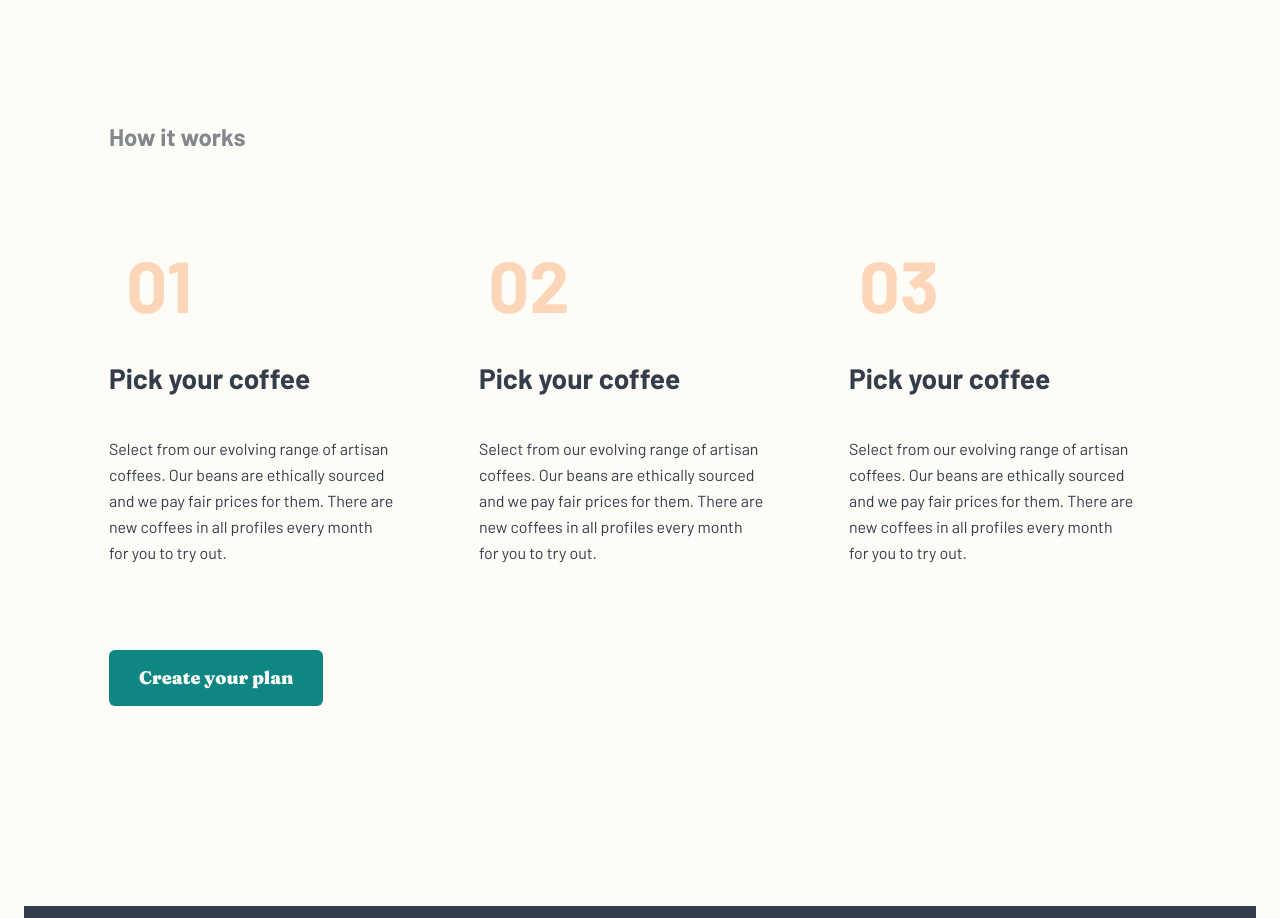
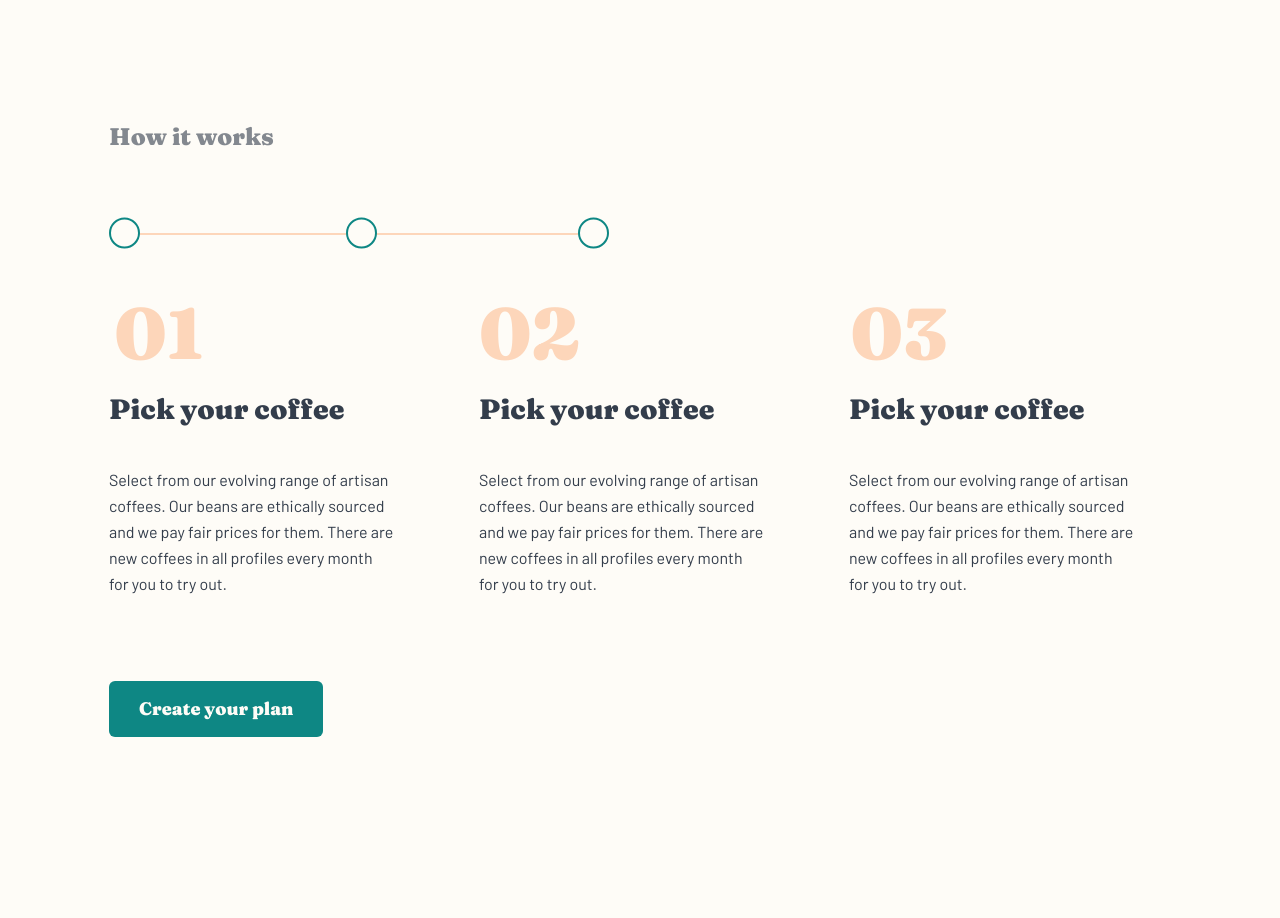
Before and after one commit to asrorkhujar/coffeeroasters-mobilefirst, a plain HTML site: page index.html in a window 1280 px wide. Shown: the part 2160-3078 px from the top of the page. Drawn offline with Linux system fonts and the light colour scheme.

Commit message:
add rings to work section

```diff
--- a/css/styles.css
+++ b/css/styles.css
@@ -408,7 +408,7 @@ margin-bottom: 13px;
   font-weight: 900;
   font-size: 24px;
   line-height: 32px;
-  font-family: var(--secondary-font);
+  font-family: var(--font-family-fancy);
   color: var(--grey);
   text-align: center;
 }
@@ -421,7 +421,7 @@ margin-bottom: 13px;
   counter-reset: steps;
 }
 
-.work-proces__item {
+.work-process__item {
   display: flex;
   flex-direction: column;
   align-items: center;
@@ -429,15 +429,15 @@ margin-bottom: 13px;
   counter-increment: steps;
 }
 
-.work-proces__item:not(:last-child){
+.work-process__item:not(:last-child){
   margin-bottom: 56px;
 }
 
-.work-proces__item::before {
+.work-process__item::before {
   width: 100px;
   margin-bottom: 24px;
   content: '0'  counter(steps);
-  font-family: var(--secondary-font);
+  font-family: var(--font-family-fancy);
   font-weight: 900;
   font-size: 72px;
   line-height: 72px;
@@ -450,7 +450,7 @@ margin-bottom: 13px;
 .item-process__heading {
   margin-top: 0;
   margin-bottom: 24px;
-  font-family: var(--secondary-font);
+  font-family: var(--font-family-fancy);
   color: var(--dark-grey-blue);
   font-weight: 900;
   font-size: 28px;
@@ -609,6 +609,12 @@ justify-content: center;
 
   .item-collection__img{
     margin-bottom: 0;
+  }
+
+
+  .item-work-process {
+    padding-left: 30px;
+    padding-right: 30px;
   }
 }
 
@@ -786,37 +792,37 @@ justify-content: center;
   line-height: 32px;
 }
 
-.work-process__circles{
+.work-process__rings{
   position: relative;
   margin-bottom: 62px;
   width: 500px;
   height: 2px ;
-  background-color: #FDD6BA;
+  background-color: var(--pale-orange);
   z-index: 1;
 }
 
-.work-process__circle{
+.work-process__ring{
   position: absolute;
   display: inline-block;
   width: 31px;
   height: 31px;
   border-radius: 50%;
-  border: 2px solid #0E8784;
+  border: 2px solid var(--dark-cyan) ;
   transform: translateY(-50%);
   z-index: 1;
-  background-color: var(--light-grey-bg);
+  background-color: var(--light-cream);
  }
 
 
- .work-process__circle--start{
+ .work-process__ring--first{
    left: 0;
  }
- .work-process__circle--middle{
+ .work-process__ring--second{
   left: calc(50% + -13px);
 
  }
 
- .work-process__circle--end{
+ .work-process__ring--last{
   right: 0;
 
  }
@@ -828,19 +834,17 @@ justify-content: center;
 
 }
 
-.work-proces__item{
+.work-process__item{
+  position: relative;
+  z-index: 1;
   width: 225px;
   justify-content: start;
   text-align: left;
   align-items: start;
 }
 
-.work-proces__item::before{
-  margin-bottom: 42px;
 
-}
-
-.work-proces__item:not(:last-child){
+.work-process__item:not(:last-child){
   margin-right: 10px;
   margin-bottom: 0;
 }
@@ -1042,7 +1046,8 @@ align-items: center;
 
  }
  .work-process__heading{
-   margin-bottom: 95px;
+  margin-top: 0;
+  margin-bottom: 80px;
  }
 
 
@@ -1050,10 +1055,10 @@ align-items: center;
    margin-bottom: 84px;
  }
 
- .work-proces__item{
+ .work-process__item{
    width: 285px;
  }
-.work-proces__item:not(:last-child){
+.work-process__item:not(:last-child){
   margin-right: 85px;
 }
 
--- a/index.html
+++ b/index.html
@@ -114,21 +114,25 @@
 <!-- HOW IT WORKS -->
 <section class="work-process">
   <h2 class="work-process__heading">How it works</h2>
-
+  <div class="work-process__rings">
+    <span class="work-process__ring work-process__ring--first"></span>
+    <span class="work-process__ring work-process__ring--second"></span>
+    <span class="work-process__ring work-process__ring--last"></span>
+  </div>
   <ol class="work-process__list">
-    <li class="work-proces__item item-process">
+    <li class="work-process__item item-process">
       <div class="item-process__box">
         <h3 class="item-process__heading">Pick your coffee</h3>
         <p class="item-process__info">Select from our evolving range of artisan coffees. Our beans are ethically sourced and we pay fair prices for them. There are new coffees in all profiles every month for you to try out.</p>
       </div>
     </li>
-    <li class="work-proces__item item-process">
+    <li class="work-process__item item-process">
       <div class="item-process__box">
         <h3 class="item-process__heading">Pick your coffee</h3>
         <p class="item-process__info">Select from our evolving range of artisan coffees. Our beans are ethically sourced and we pay fair prices for them. There are new coffees in all profiles every month for you to try out.</p>
       </div>
     </li>
-    <li class="work-proces__item item-process">
+    <li class="work-process__item item-process">
       <div class="item-process__box">
         <h3 class="item-process__heading">Pick your coffee</h3>
         <p class="item-process__info">Select from our evolving range of artisan coffees. Our beans are ethically sourced and we pay fair prices for them. There are new coffees in all profiles every month for you to try out.</p>
```
